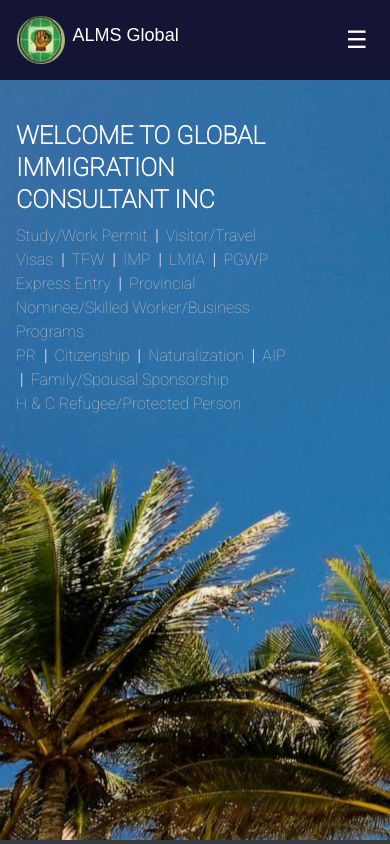
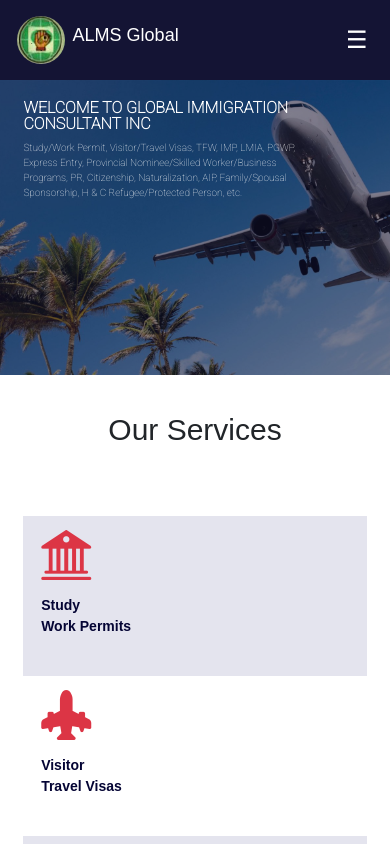
Before and after one commit to ekeneakubue/alms-global, a React (Create React App) app: page / in a window 390 px wide. Shown: the top 844 px of the page. Built offline with nearby package versions, Linux system fonts and the light colour scheme.

Commit message:
added media querries to all pages

```diff
--- a/src/components/services/Service.css
+++ b/src/components/services/Service.css
@@ -1,8 +1,9 @@
 .service{
     margin: 2rem 0.5rem;
+    box-sizing: border-box;
 }
 .service-title{
-    font-size: 40px;
+    font-size: 30px;
     padding-bottom: 4rem;
     text-align: center;
 }
@@ -16,6 +17,7 @@
     font-size: 18px;
     font-weight: 800;
 }
+
 .service-col-light:hover{
     box-shadow: rgba(0, 0, 0, 0.12) 0px 1px 3px, rgba(0, 0, 0, 0.24) 0px 1px 2px;
 }
@@ -38,3 +40,14 @@
 .service-bg-white > i{
     font-size: 50px;
 }
+
+@media only screen and (max-width: 667px){
+    .service-bg-white{
+        padding: 1% 1%;
+        font-size: 14px;
+    }
+    .service-bg-light{
+        padding: 1%  1%;
+        font-size: 14px;
+    }
+}
--- a/src/components/services/Service.jsx
+++ b/src/components/services/Service.jsx
@@ -3,66 +3,65 @@ import './Service.css'
 
 export default function Service() {
   return (
-    <div className='container-fluid'>
-        <div className="service">
+    <div className='service'>
+        <div className="container">
             <div className="row">
                 <div className="col-md-12">
                     <div className='service-title'>Our Services</div>
                 </div>
             </div>
             <div className="row">
-                <div className="col-md-4 service-col-light" data-aos="fade-right" data-aos-duration="2000">
+                <div className="col-md-4 service-col-light" data-aos="fade-up" data-aos-duration="2000">
                     <div className="service-bg-light">
                         <i class="bi bi-bank2 text-danger"></i>
-                        <div>Study/Work Permits</div>
+                        <div>Study<br/>Work Permits</div>
                     </div>
                 </div>
-                <div className="col-md-4 service-col-white">
+                <div className="col-md-4 service-col-white" data-aos="fade-up" data-aos-duration="2000">
                     <div className="service-bg-white">
                         <i class="bi bi-airplane-engines-fill text-danger"></i>
-                        <div>Visitor/Travel Visas</div>
+                        <div>Visitor<br/>Travel Visas</div>
                     </div>
                 </div>
-                <div className="col-md-4 service-col-light" data-aos="fade-left" data-aos-duration="2000">
+                <div className="col-md-4 service-col-light" data-aos="fade-up" data-aos-duration="2000">
                     <div className="service-bg-light">
                         <i class="bi bi-amd text-danger"></i>
-                        <div>Refugee/Protected Person</div>
+                        <div>Refugee<br/>Protected Person</div>
                     </div>
                 </div>
-
-                <div className="col-md-4 service-col-white">
+                <div className="col-md-4 service-col-white" data-aos="fade-up" data-aos-duration="2000">
                     <div className="service-bg-white">
                         <i class="bi bi-people-fill text-danger"></i>
-                        <div>Family/Spousal Sponsorship</div>
+                        <div>Family<br/>Spousal Sponsorship</div>
                     </div>
                 </div>
-                <div className="col-md-4 service-col-light">
+                <div className="col-md-4 service-col-light" data-aos="fade-up" data-aos-duration="2000">
                     <div className="service-bg-light">
                         <i class="bi bi-unity text-danger"></i>
                         <div>Express Entry</div>
                     </div>
                 </div>
-                <div className="col-md-4 service-col-white">
+                <div className="col-md-4 service-col-white" data-aos="fade-up" data-aos-duration="2000">
                     <div className="service-bg-white">
                         <i class="bi bi-ticket-detailed-fill text-danger"></i>
                         <div>PR Citizenship</div>
                     </div>
                 </div>
 
-                <div className="col-md-4 service-col-light" data-aos="fade-right" data-aos-duration="2000">
+                <div className="col-md-4 service-col-light" data-aos="fade-up" data-aos-duration="2000">
                     <div className="service-bg-light">
                         <i class="bi bi-tools text-danger"></i>
-                        <div>Worker/Business Programs</div>
+                        <div>Worker<br/>Business Programs</div>
                     </div>
                 </div>
-                <div className="col-md-4 service-col-white">
+                <div className="col-md-4 service-col-white" data-aos="fade-up" data-aos-duration="2000">
                     <div className="service-bg-white">
                         <i class="bi bi-steam text-danger"></i>
-                        <div>Provincial Nominee/Skilled Worker</div>
+                        <div>Provincial Nominee<br/>Skilled Worker</div>
                     </div>
                 </div>
-                <div className="col-md-4 service-col-light" data-aos="fade-left" data-aos-duration="2000">
-                    <div className="service-bg-light" data-aos="fade-left" data-aos-duration="2000">
+                <div className="col-md-4 service-col-light" data-aos="fade-up" data-aos-duration="2000">
+                    <div className="service-bg-light" data-aos="fade-up" data-aos-duration="2000">
                         <i class="bi bi-tencent-qq text-danger"></i>
                         <div>TFW</div>
                     </div>
--- a/src/pages/about/About.css
+++ b/src/pages/about/About.css
@@ -1,6 +1,9 @@
 .about {
     margin: 2rem 0rem;
     padding: 2em 0em;
+}
+.about-us-mobile{
+    display: none;
 }
 .whyus{
     margin: 2rem 0rem;
@@ -11,3 +14,14 @@
 .whyus > i{
     font-size: 80px;
 }
+
+
+@media only screen and (max-width: 667px){
+    .about-us{
+        display: none;
+    }
+    .about-us-mobile{
+        padding: 0.5rem 1.5rem;
+        display: block;
+    }
+}
--- a/src/pages/contacts/contacts.css
+++ b/src/pages/contacts/contacts.css
@@ -2,9 +2,12 @@
     padding: 1rem 0rem;
     background-color: rgb(240, 237, 237);
 }
+#contact-mobile{
+    display: none;
+}
 
 .c-left{
-    margin: 05.rem 0rem;
+    margin: 0rem 0rem;
     background-color: white;
     padding: 3rem 4rem;
     border-radius: 10px;
@@ -35,8 +38,26 @@
 }
 .banner > span{
     width: 30%;
-    color: rgb(0, 0, 9);
+    color: rgb(200, 200, 225);
     font-size: 30px;
     letter-spacing: 4px;
     padding: 0.5rem 1rem 0.5rem 1rem;
 }
+
+
+@media only screen and (max-width: 667px){
+    #contact-desktop{
+        display: none;
+    }
+    #contact-mobile{
+        display: block;
+    }
+    .banner{
+        width: 100%;
+        text-align: center;
+        margin: 0.5rem 1rem 1rem 1rem;
+    }
+    .c-right > h5{
+        margin: 5rem 0rem 0.5rem 0rem;
+    }
+}
--- a/src/pages/home/Home.css
+++ b/src/pages/home/Home.css
@@ -3,22 +3,25 @@
     font-weight: 900;
 }
 .hero-section{
+    width: 100%;
     height: 90vh;
     display: flex;
     background-image: url("home-banner.jpg");
+    background-size: cover;
+    background-position: center center;
+    box-sizing: border-box;
 }
 .hero-text{
-    width: 60%;
-    position: absolute;
-    top: 10em;
-    left: 7em;
+    width: 100%;
+    padding: 5% 6%;
+    background-color: rgba(20, 20, 52, 0.517);
 }
 .hero-text > h2{
+    width: 60%;
     color: white;
     font-size: 45px;
     line-height: 3.5rem;
     text-transform: uppercase;
-    letter-spacing: px;
     font-weight: 900;
     font-family: 'Roboto', sans-serif;
 }
@@ -26,28 +29,43 @@
     font-size: 23px;
     font-weight: 400;
     width: 96%;
-    color: rgb(195, 193, 193);
+    color: white;
     font-family: 'Roboto', sans-serif;
 }
-@media (min-width: 375px) and (max-width: 667px){
+#p-none{
+    display: none;
+}
+@media only screen and (max-width: 667px){
+    .hero-section{
+        height: 35vh;
+    }
     .hero-text{
-        width: 70%;
-        position: absolute;
-        top: 7.5rem;
-        left: 1rem;
+        width: 100%;
+        padding: 5% 6%;
     }
     .hero-text > h2{
-        font-size: 25px;
-        line-height: 2rem;
+        font-size: 16px;
+        width: 80%;
+        line-height: 1rem;
         text-transform: uppercase;
         font-weight: 900;
         font-family: 'Roboto', sans-serif;
     }
     .hero-text > p{
-        font-size: 16px;
+        font-size: 10px;
         font-weight: 400;
-        width: 100%;
-        color: rgb(195, 193, 193);
+        width: 80%;
+        color: white;
         font-family: 'Roboto', sans-serif;
     }
+    #p-block{
+        display: none;
+    }
+    #p-none{
+        display: block;
+    }
+    .home{
+        width: 100%;
+        box-sizing: border-box;
+    }
 }
--- a/src/pages/home/Home.jsx
+++ b/src/pages/home/Home.jsx
@@ -16,8 +16,8 @@ export default function Home() {
     <div>
       <div className="hero-section">
         <div className="hero-text">
-          <h2 data-aos="fade-right" data-aos-duration="2000">Welcome to Global Immigration Consultant Inc</h2>
-          <p data-aos="fade-right" data-aos-duration="2000">
+          <h2 data-aos="fade-up" data-aos-duration="2000">Welcome to Global Immigration Consultant Inc</h2>
+          <p id="p-block"data-aos="fade-up" data-aos-duration="2000">
             Study/Work Permit
             &nbsp;<span className='vert'>|</span>&nbsp;
             Visitor/Travel Visas
@@ -45,11 +45,17 @@ export default function Home() {
             <br/>
             H & C Refugee/Protected Person
           </p>
+          <p id="p-none" data-aos="fade-up" data-aos-duration="2000">
+            Study/Work Permit, Visitor/Travel Visas, TFW, IMP, LMIA, PGWP,
+            Express Entry, Provincial Nominee/Skilled Worker/Business Programs,
+            PR, Citizenship, Naturalization, AIP, Family/Spousal Sponsorship,
+            H & C Refugee/Protected Person, etc.
+          </p>
         </div>
       </div>
       <div className="container">
         <div className="home">
-          {/* <Services/> */}
+          <Services/>
         </div>
       </div>
     </div>
--- a/src/pages/services/Services.jsx
+++ b/src/pages/services/Services.jsx
@@ -4,7 +4,7 @@ import Service from '../../components/services/Service'
 
 export default function Services() {
   return (
-    <div>
+    <div className='container-fluid'>
         <Service />
     </div>
   )
```
Also changed, not shown: src/pages/about/About.jsx (+10 -3 lines), src/pages/contacts/Contacts.jsx (+46 -1 lines).
